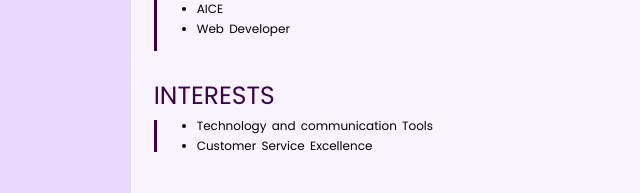
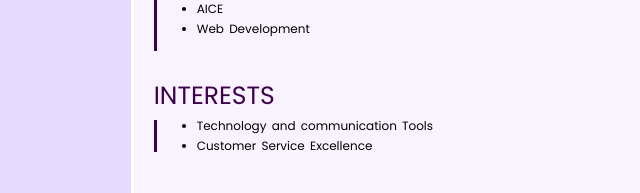
Before and after one commit to kingsfavy/bst, a website: page index.html in a window 1280 px wide. Shown: the part 331-524 px from the top of the page, 295-935 px from the left. Drawn offline with Linux system fonts and the light colour scheme.

Commit message:
Update index.html

```diff
--- a/index.html
+++ b/index.html
@@ -106,7 +106,7 @@ relationships and promoting brand loyalty.</span>
     <ul>
         <li>AICE</li>
         <div class="small-space"></div>
-        <li>Web Developer</li>
+        <li>Web Development</li>
     </ul>
     <div class="small-space"></div>
         <div class="small-space"></div>
```
